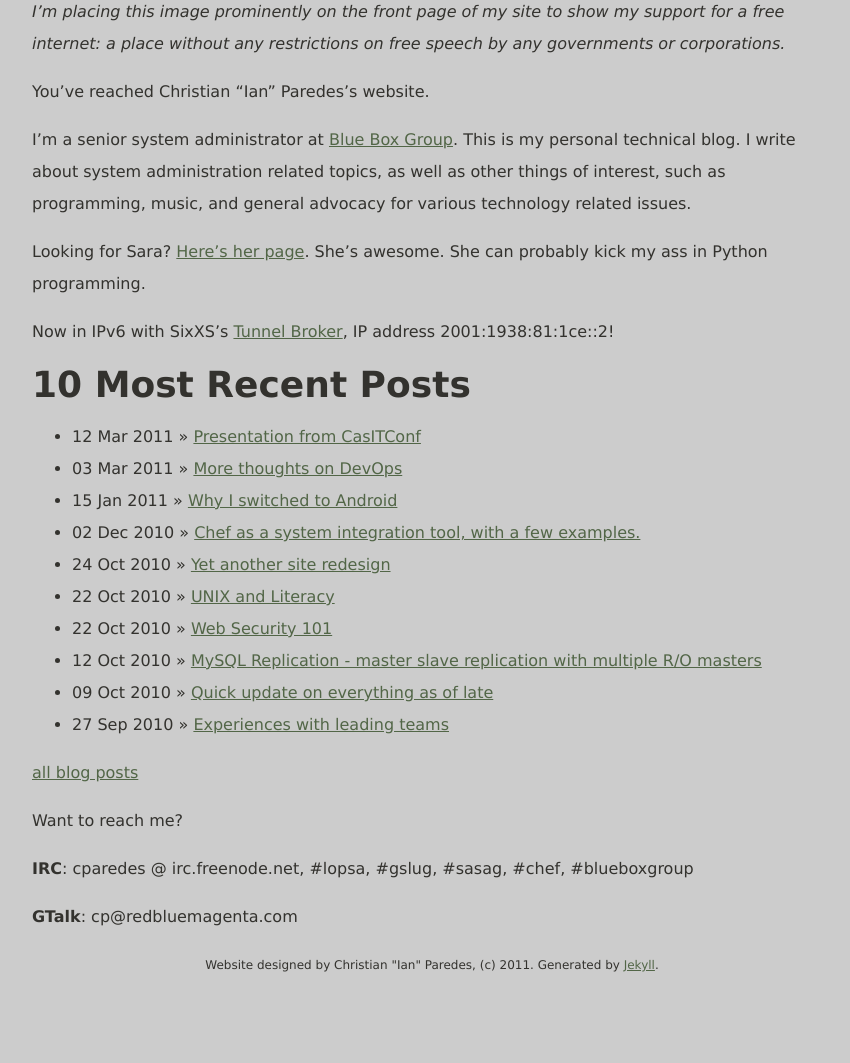
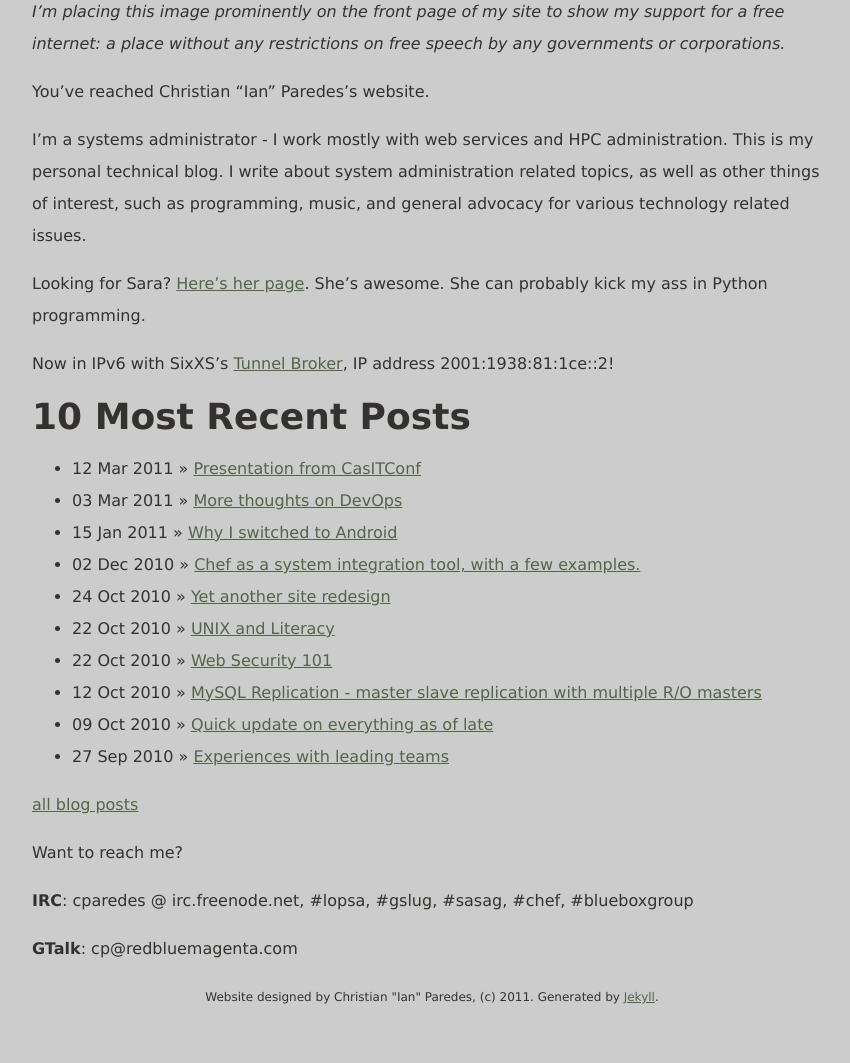
Before and after one commit to cparedes/redbluemagenta-new, a Jekyll site: the page built from index.markdown, in a window 1280 px wide. Shown: the part 520-1583 px from the top of the page, without its empty margins (208-1058 px from the left). Built offline with Jekyll 4.4.1, drawn with Linux system fonts in a browser that asks for light colours; Markdown is read by kramdown in place of the engine named in the settings; comment, search, counter and statistics services are not loaded; before the commit the page ends 1551 px from its top, so only the background shows below that.

Commit message:
It's official

```diff
--- a/index.markdown
+++ b/index.markdown
@@ -9,9 +9,9 @@ title: root
 
 You've reached Christian "Ian" Paredes's website.
 
-I'm a senior system administrator at [Blue Box Group].  This is my personal
-technical blog.  I write about system administration related topics, as well
-as other things of interest, such as programming, music, and general
+I'm a systems administrator - I work mostly with web services and HPC administration.
+This is my personal technical blog.  I write about system administration related
+topics, as well as other things of interest, such as programming, music, and general
 advocacy for various technology related issues.
 
 Looking for Sara?  [Here's her page].  She's awesome.  She can probably kick
```
